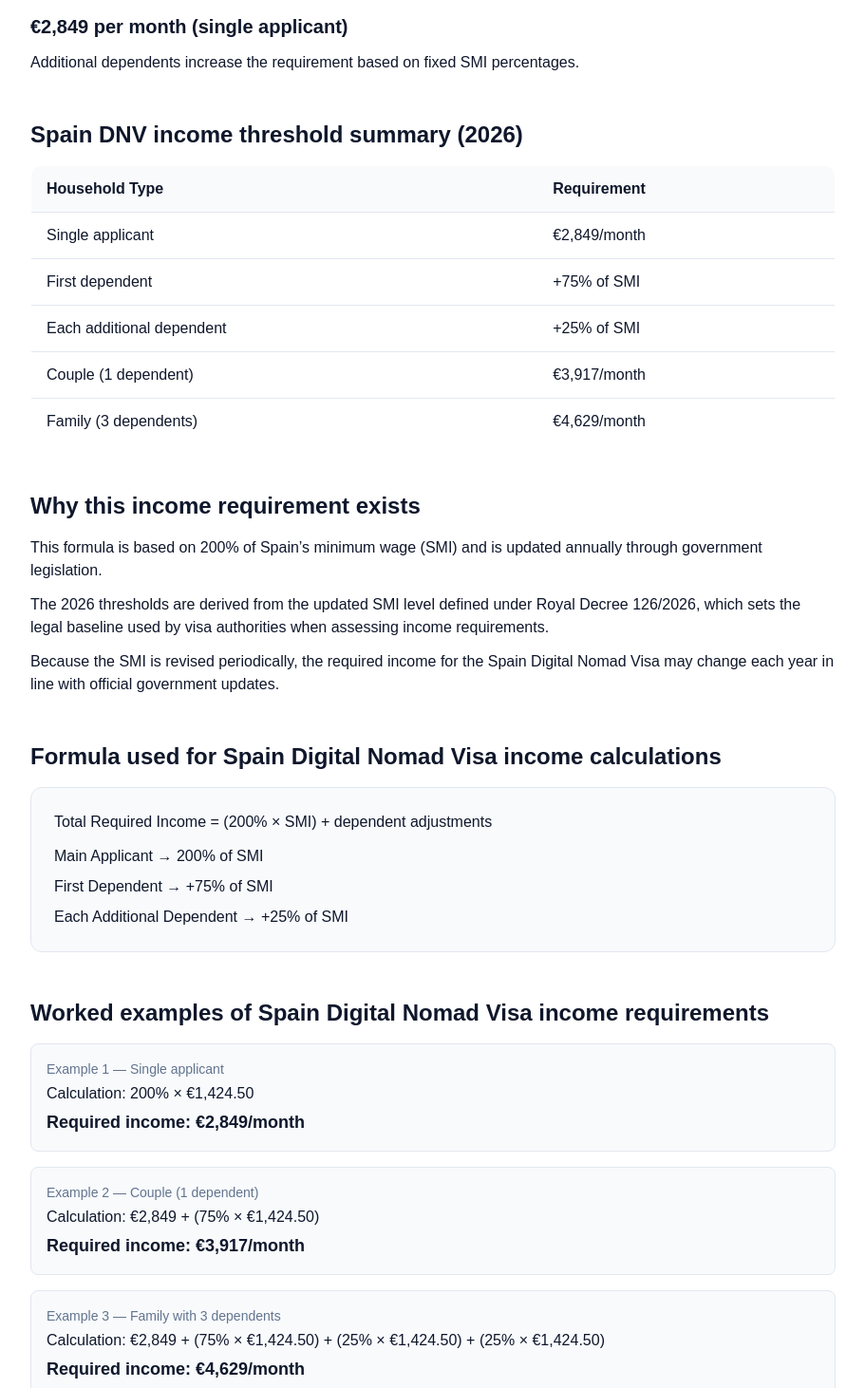
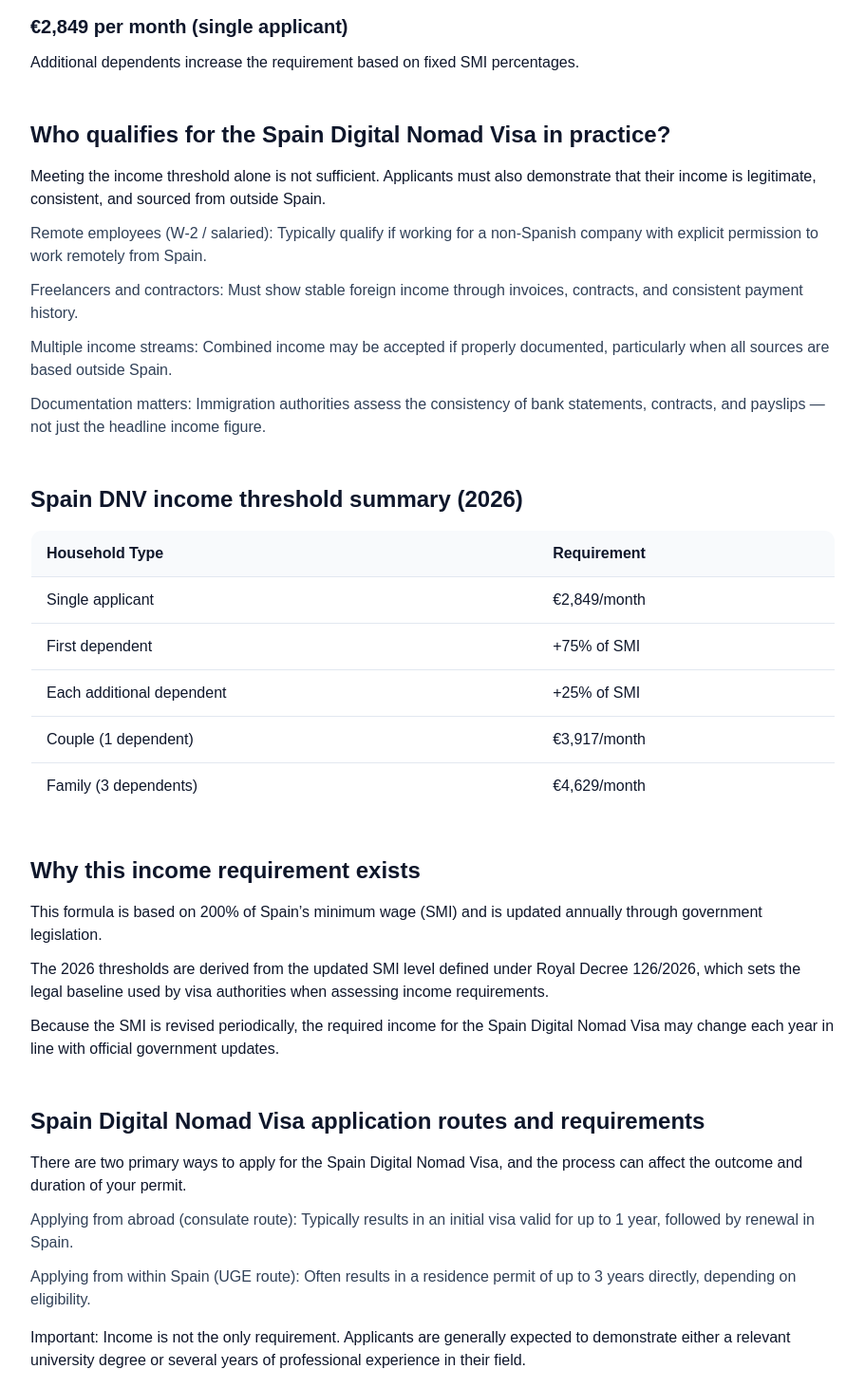
Before and after one commit to theviabilityindex-crypto/theviability-global-next, a Next.js app: page /spain-digital-nomad-visa-income-2026 in a window 1280 px wide. Shown: the part 748-2210 px from the top of the page at 95% size, without its empty margins (184-1095 px from the left). Built offline with nearby package versions, Linux system fonts and the light colour scheme.

Commit message:
Add practical qualification and application routes sections

```diff
--- a/app/spain-digital-nomad-visa-income-2026/page.tsx
+++ b/app/spain-digital-nomad-visa-income-2026/page.tsx
@@ -200,6 +200,45 @@ export default function Page() {
           </p>
         </section>
 
+        {/* Task 32 — Who qualifies in practice */}
+        <section className="mb-12">
+          <h2 className="text-2xl font-semibold mb-4">
+            Who qualifies for the Spain Digital Nomad Visa in practice?
+          </h2>
+
+          <p className="mb-3">
+            Meeting the income threshold alone is not sufficient. Applicants must
+            also demonstrate that their income is legitimate, consistent, and
+            sourced from outside Spain.
+          </p>
+
+          <div className="space-y-3 text-slate-700">
+            <p>
+              <span className="font-medium">Remote employees (W-2 / salaried):</span>{" "}
+              Typically qualify if working for a non-Spanish company with explicit
+              permission to work remotely from Spain.
+            </p>
+
+            <p>
+              <span className="font-medium">Freelancers and contractors:</span>{" "}
+              Must show stable foreign income through invoices, contracts, and
+              consistent payment history.
+            </p>
+
+            <p>
+              <span className="font-medium">Multiple income streams:</span>{" "}
+              Combined income may be accepted if properly documented, particularly
+              when all sources are based outside Spain.
+            </p>
+
+            <p>
+              <span className="font-medium">Documentation matters:</span>{" "}
+              Immigration authorities assess the consistency of bank statements,
+              contracts, and payslips — not just the headline income figure.
+            </p>
+          </div>
+        </section>
+
         {/* Structured Threshold Table */}
         <section className="mb-12">
           <h2 className="text-2xl font-semibold mb-4">
@@ -261,6 +300,39 @@ export default function Page() {
             Because the SMI is revised periodically, the required income for the
             Spain Digital Nomad Visa may change each year in line with official
             government updates.
+          </p>
+        </section>
+
+        {/* Task 33 — Application routes + qualification */}
+        <section className="mb-12">
+          <h2 className="text-2xl font-semibold mb-4">
+            Spain Digital Nomad Visa application routes and requirements
+          </h2>
+
+          <p className="mb-3">
+            There are two primary ways to apply for the Spain Digital Nomad Visa,
+            and the process can affect the outcome and duration of your permit.
+          </p>
+
+          <div className="space-y-3 text-slate-700">
+            <p>
+              <span className="font-medium">Applying from abroad (consulate route):</span>{" "}
+              Typically results in an initial visa valid for up to 1 year,
+              followed by renewal in Spain.
+            </p>
+
+            <p>
+              <span className="font-medium">Applying from within Spain (UGE route):</span>{" "}
+              Often results in a residence permit of up to 3 years directly,
+              depending on eligibility.
+            </p>
+          </div>
+
+          <p className="mt-4">
+            <span className="font-medium">Important:</span> Income is not the only
+            requirement. Applicants are generally expected to demonstrate either a
+            relevant university degree or several years of professional experience
+            in their field.
           </p>
         </section>
 
```
